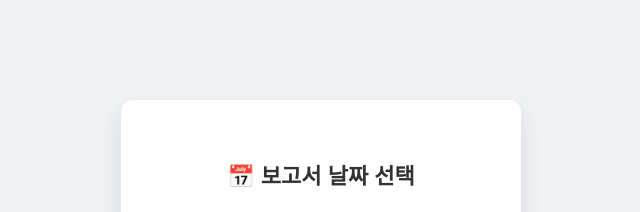
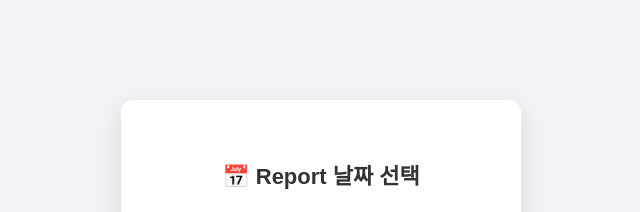
Before and after one commit to flagon1004/daily-report, a plain HTML site: page index.html in a window 1280 px wide. Shown: the top 212 px of the page, 319-959 px from the left. Drawn offline with Linux system fonts and the light colour scheme.

Commit message:
Change heading text from Korean to English

```diff
--- a/index.html
+++ b/index.html
@@ -18,7 +18,7 @@
 <body>
 
     <div class="card">
-        <h2>📅 보고서 날짜 선택</h2>
+        <h2>📅 Report 날짜 선택</h2>
         <input type="date" id="datePicker">
         <button onclick="openReport()">보고서 열기</button>
         <p class="info">선택한 날짜의 HTML 파일로 이동합니다.</p>
```
